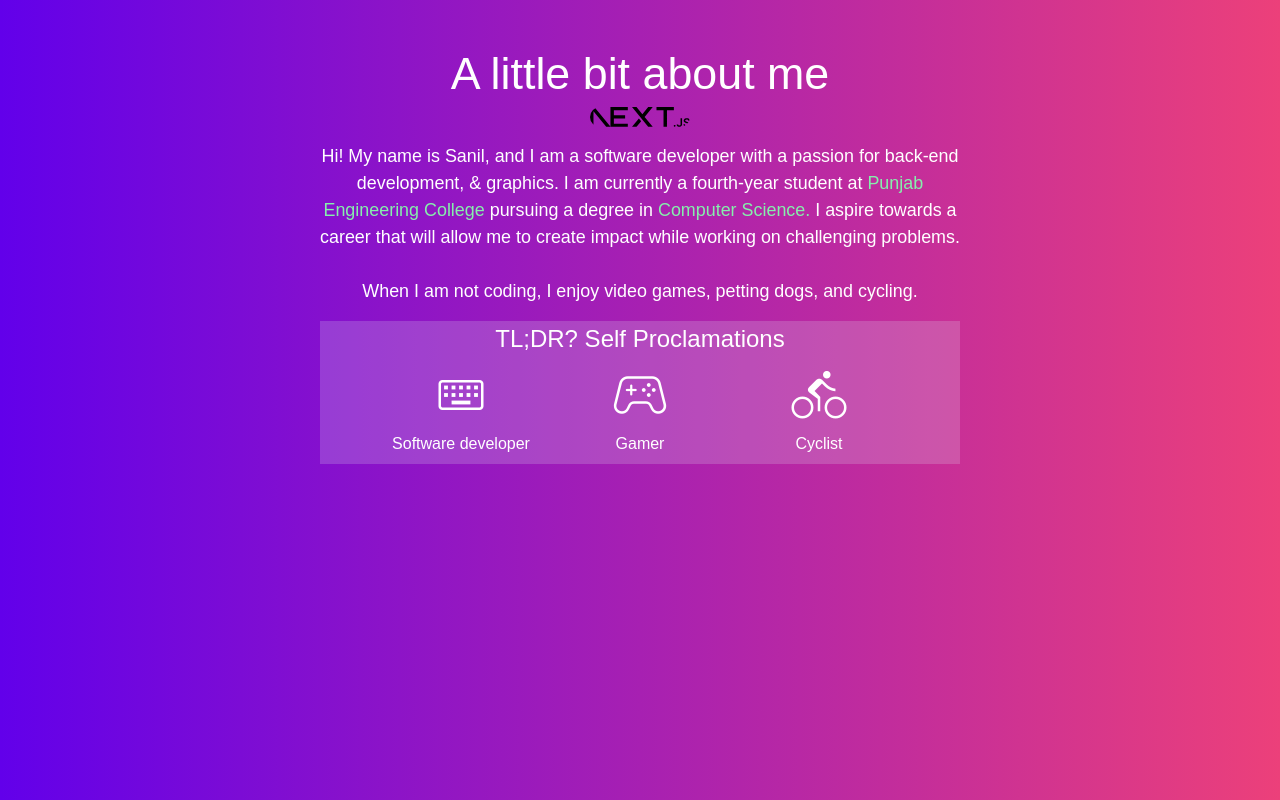
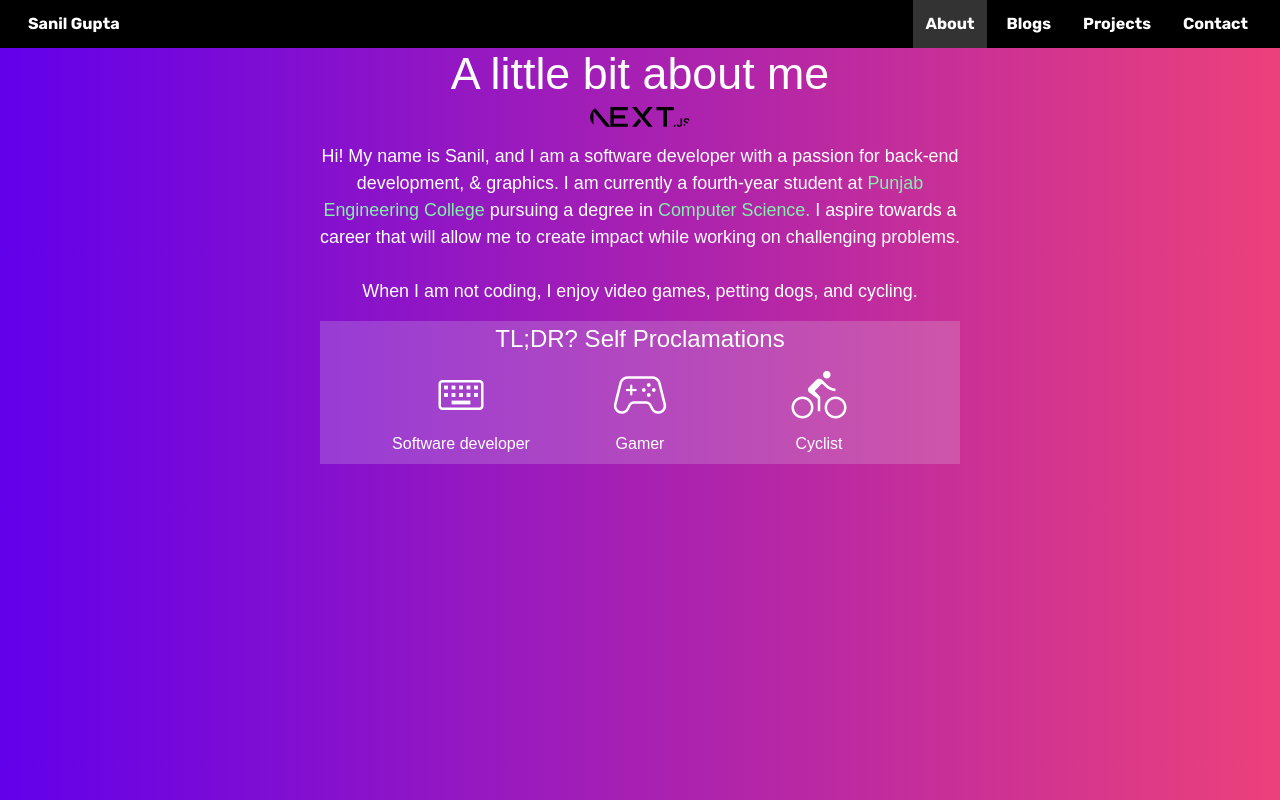
Before and after one commit to notSanil/Portfolio, a Next.js app: page /about in a window 1280 px wide. Built offline with nearby package versions, Linux system fonts and the light colour scheme; a web font is replaced by a local one.

Commit message:
Added navbar

```diff
--- /dev/null
+++ b/app/Components/Navbar.tsx
@@ -0,0 +1,39 @@
+import Link from "next/link";
+
+interface NavbarProps {
+    page: string
+}
+
+
+export default function Navbar({page}: NavbarProps) {
+    return (
+        <nav className="bg-black text-white sticky top-0 flex flex-row justify-between">
+            <div className="p-3 ml-4">
+                Sanil Gupta
+            </div>
+
+            <ul className="mr-4">
+                <li className={"inline-block p-3 mx-1 " + (page === "about" ? "bg-white bg-opacity-20" : "hover:opacity-50")}>
+                    <Link href="/about">
+                        About
+                    </Link>
+                </li>
+                <li className={"inline-block p-3 mx-1 " + (page === "blogs" ? "bg-white bg-opacity-20" : "hover:opacity-50")}>
+                    <Link href="/blogs">
+                        Blogs
+                    </Link>
+                </li>
+                <li className={"inline-block p-3 mx-1 " + (page === "projects" ? "bg-white bg-opacity-20" : "hover:opacity-50")}>
+                    <Link href="/projects">
+                        Projects
+                    </Link>
+                </li>
+                <li className={"inline-block p-3 mx-1 " + (page === "contact" ? "bg-white bg-opacity-20" : "hover:opacity-50")}>
+                    <Link href="/contact">
+                        Contact
+                    </Link>
+                </li>
+            </ul>
+        </nav>
+    );
+}
--- a/app/about/page.tsx
+++ b/app/about/page.tsx
@@ -3,6 +3,7 @@ import GradientBackground from "../Components/GradientBackground"
 import profilePic from "../../public/next.svg"
 import Link from "next/link";
 import { Glegoo } from "next/font/google";
+import Navbar from "../Components/Navbar";
 
 const glegoo = Glegoo({ subsets: ["latin"], weight: "400" });
 
@@ -12,6 +13,9 @@ export default function AboutMe() {
 
     return (
         <main>
+            <Navbar
+                page="about"
+            />
             <GradientBackground
                 colors={[primaryTextColor, secondaryTextColor, primaryTextColor]}
                 enabled={false}
```
